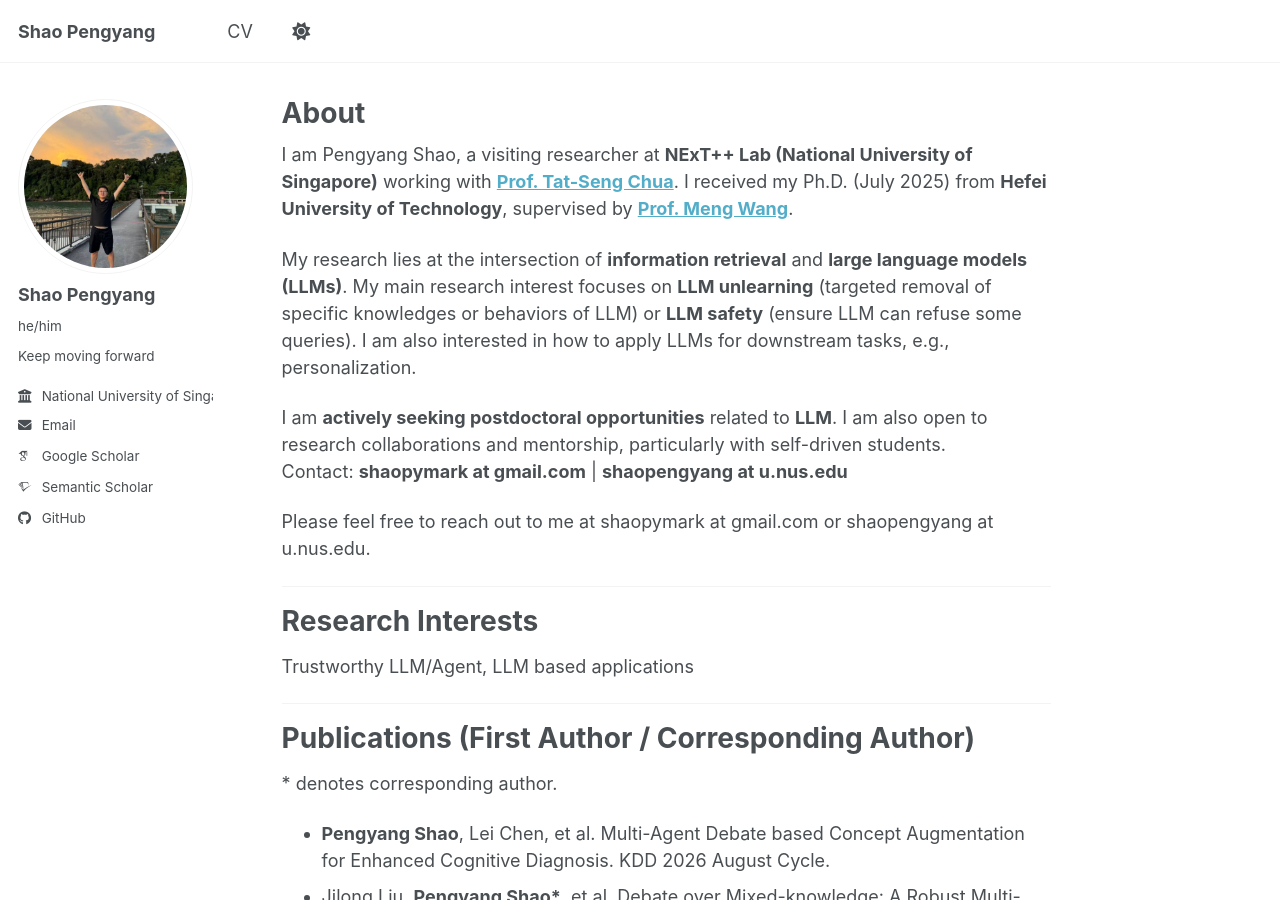
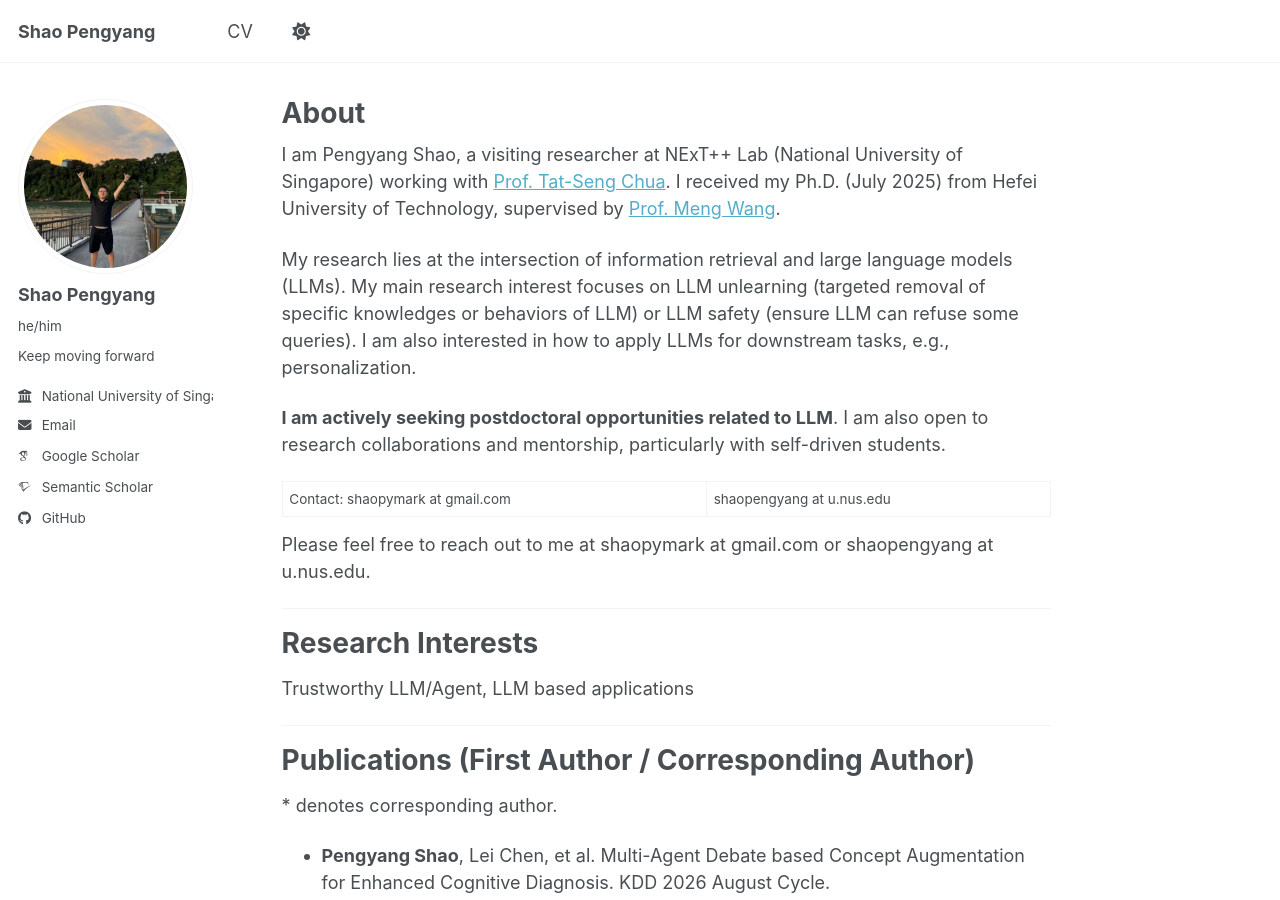
Before and after one commit to ShaoPengyang/ShaoPengyang.github.io, a Jekyll site: the page built from _pages/about.md, in a window 1280 px wide and 900 px high. Built offline with Jekyll 4.4.1, drawn with Linux system fonts in a browser that asks for light colours; some web fonts are replaced; a script bundle is joined from its source files by our own code; library files that are not in the unit come from our copies.

```diff
--- a/_pages/about.md
+++ b/_pages/about.md
@@ -7,12 +7,13 @@ redirect_from:
   - /about.html
 ---
 
-I am Pengyang Shao, a visiting researcher at **NExT++ Lab (National University of Singapore)** working with [**Prof. Tat-Seng Chua**](https://www.comp.nus.edu.sg/cs/people/chuats/). I received my Ph.D. (July 2025) from **Hefei University of Technology**, supervised by [**Prof. Meng Wang**](https://sites.google.com/view/meng-wang/home).
+I am Pengyang Shao, a visiting researcher at NExT++ Lab (National University of Singapore) working with [Prof. Tat-Seng Chua](https://www.comp.nus.edu.sg/cs/people/chuats/). I received my Ph.D. (July 2025) from Hefei University of Technology, supervised by [Prof. Meng Wang](https://sites.google.com/view/meng-wang/home).
 
-My research lies at the intersection of **information retrieval** and **large language models (LLMs)**. My main research interest focuses on **LLM unlearning** (targeted removal of specific knowledges or behaviors of LLM) or **LLM safety** (ensure LLM can refuse some queries). I am also interested in how to apply LLMs for downstream tasks, e.g., personalization.
+My research lies at the intersection of information retrieval and large language models (LLMs). My main research interest focuses on LLM unlearning (targeted removal of specific knowledges or behaviors of LLM) or LLM safety (ensure LLM can refuse some queries). I am also interested in how to apply LLMs for downstream tasks, e.g., personalization.
 
-I am **actively seeking postdoctoral opportunities** related to **LLM**. I am also open to research collaborations and mentorship, particularly with self-driven students.
-Contact: **shaopymark at gmail.com** | **shaopengyang at u.nus.edu**
+**I am actively seeking postdoctoral opportunities related to LLM**. I am also open to research collaborations and mentorship, particularly with self-driven students.
+
+Contact: shaopymark at gmail.com | shaopengyang at u.nus.edu
 
 
 Please feel free to reach out to me at shaopymark at gmail.com or shaopengyang at u.nus.edu.
```
